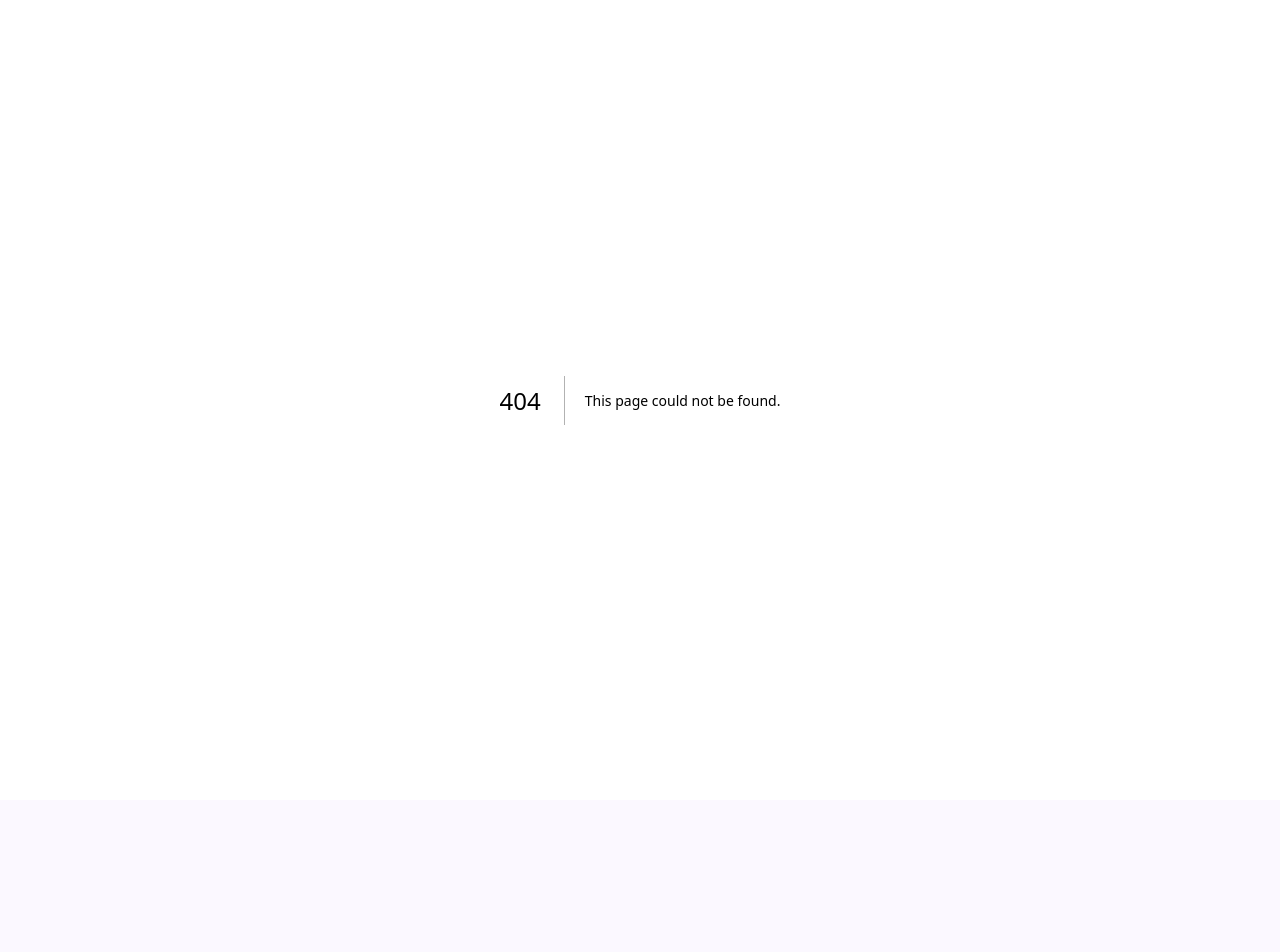
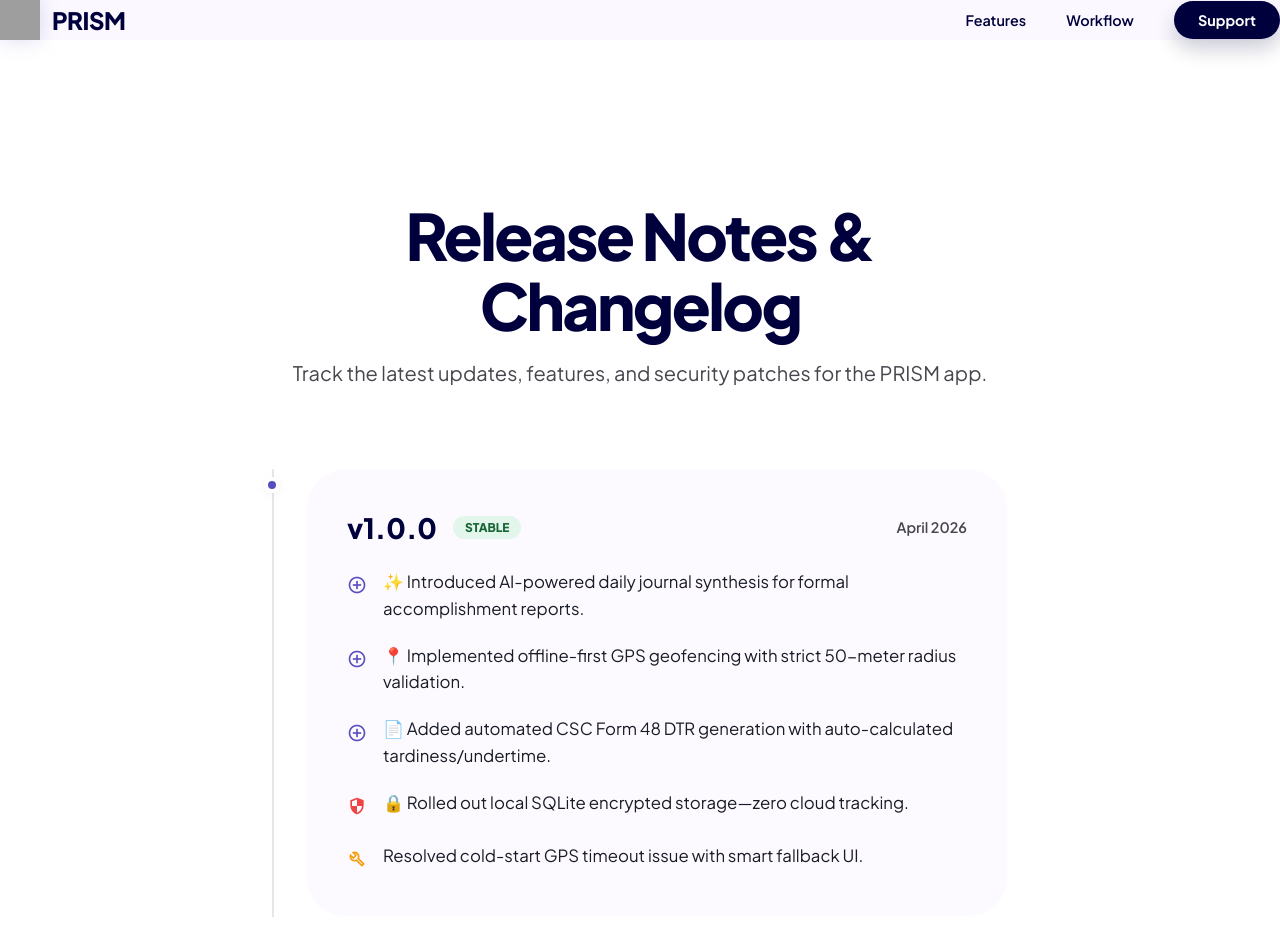
Before and after one commit to Raver-Miradora/prism-landing-page, a Next.js app: page /release-notes in a window 1280 px wide. Before the commit this address had no page. Shown: the top 952 px of the page. Before the commit the page ends 800 px from the top, so only its background shows below. Built offline with nearby package versions, Linux system fonts and the light colour scheme; grey boxes are pictures that could not be loaded.

Commit message:
feat: create version changelog and release notes

```diff
--- /dev/null
+++ b/app/release-notes/page.tsx
@@ -0,0 +1,108 @@
+'use client';
+
+import React from 'react';
+import { motion } from 'framer-motion';
+import Navbar from '../components/Navbar';
+import Footer from '../components/Footer';
+
+const releases = [
+  {
+    version: '1.0.0',
+    status: 'Stable',
+    date: 'April 2026',
+    highlights: [
+      { type: 'new', text: '✨ Introduced AI-powered daily journal synthesis for formal accomplishment reports.' },
+      { type: 'new', text: '📍 Implemented offline-first GPS geofencing with strict 50-meter radius validation.' },
+      { type: 'new', text: '📄 Added automated CSC Form 48 DTR generation with auto-calculated tardiness/undertime.' },
+      { type: 'security', text: '🔒 Rolled out local SQLite encrypted storage—zero cloud tracking.' },
+      { type: 'fix', text: 'Resolved cold-start GPS timeout issue with smart fallback UI.' }
+    ]
+  }
+];
+
+export default function ReleaseNotes() {
+  return (
+    <main style={{ minHeight: '100vh', display: 'flex', flexDirection: 'column' }}>
+      <Navbar />
+
+      <section className="section" style={{ flexGrow: 1, paddingTop: '10rem', background: 'var(--surface)' }}>
+        <div className="container" style={{ maxWidth: '800px' }}>
+
+          <motion.div
+            initial={{ opacity: 0, y: 20 }}
+            animate={{ opacity: 1, y: 0 }}
+            transition={{ duration: 0.6 }}
+            style={{ textAlign: 'center', marginBottom: '5rem' }}
+          >
+            <h1 className="display-lg" style={{ marginBottom: '1rem', color: 'var(--primary)' }}>Release Notes & Changelog</h1>
+            <p className="body-lg">
+              Track the latest updates, features, and security patches for the PRISM app.
+            </p>
+          </motion.div>
+
+          <div className="timeline" style={{ position: 'relative', paddingLeft: '2rem', borderLeft: '2px solid rgba(var(--primary-rgb), 0.1)' }}>
+            {releases.map((release, i) => (
+              <motion.div
+                key={release.version}
+                initial={{ opacity: 0, x: -20 }}
+                whileInView={{ opacity: 1, x: 0 }}
+                viewport={{ once: true }}
+                transition={{ delay: i * 0.1 }}
+                style={{ marginBottom: '4rem', position: 'relative' }}
+              >
+                {/* Timeline Dot */}
+                <div style={{
+                  position: 'absolute',
+                  left: '-2.6rem',
+                  top: '0.5rem',
+                  width: '1rem',
+                  height: '1rem',
+                  borderRadius: '50%',
+                  background: 'var(--secondary)',
+                  border: '4px solid var(--surface)',
+                  boxShadow: 'var(--shadow-sm)'
+                }}></div>
+
+                <div className="glass" style={{ padding: '2.5rem', borderRadius: 'var(--radius-lg)', border: '1px solid var(--glass-border)' }}>
+                  <div style={{ display: 'flex', justifyContent: 'space-between', alignItems: 'center', marginBottom: '1.5rem', flexWrap: 'wrap', gap: '1rem' }}>
+                    <div style={{ display: 'flex', alignItems: 'center', gap: '1rem' }}>
+                      <h2 style={{ fontSize: '1.75rem', fontWeight: 800, color: 'var(--primary)' }}>v{release.version}</h2>
+                      <span style={{
+                        padding: '0.25rem 0.75rem',
+                        background: 'rgba(74, 222, 128, 0.15)',
+                        color: '#166534',
+                        borderRadius: 'var(--radius-full)',
+                        fontSize: '0.75rem',
+                        fontWeight: 800,
+                        textTransform: 'uppercase'
+                      }}>
+                        {release.status}
+                      </span>
+                    </div>
+                    <span style={{ color: 'var(--text-muted)', fontWeight: 600, fontSize: '0.9rem' }}>{release.date}</span>
+                  </div>
+
+                  <ul style={{ display: 'flex', flexDirection: 'column', gap: '1.25rem' }}>
+                    {release.highlights.map((item, idx) => (
+                      <li key={idx} style={{ display: 'flex', gap: '1rem', color: 'var(--text-main)', lineHeight: '1.6' }}>
+                        <div style={{ marginTop: '0.4rem' }}>
+                          {item.type === 'new' && <span className="material-symbols-outlined" style={{ fontSize: '1.25rem', color: 'var(--secondary)' }}>add_circle</span>}
+                          {item.type === 'security' && <span className="material-symbols-outlined" style={{ fontSize: '1.25rem', color: '#ef4444' }}>security</span>}
+                          {item.type === 'fix' && <span className="material-symbols-outlined" style={{ fontSize: '1.25rem', color: '#f59e0b' }}>build</span>}
+                        </div>
+                        <span style={{ fontSize: '1.05rem' }}>{item.text}</span>
+                      </li>
+                    ))}
+                  </ul>
+                </div>
+              </motion.div>
+            ))}
+          </div>
+
+        </div>
+      </section>
+
+      <Footer />
+    </main>
+  );
+}
```
